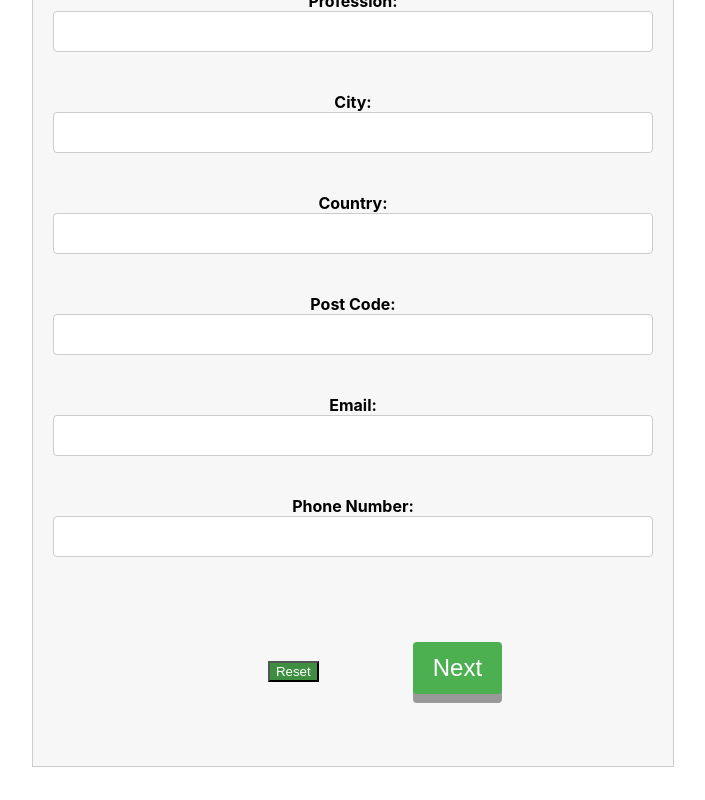
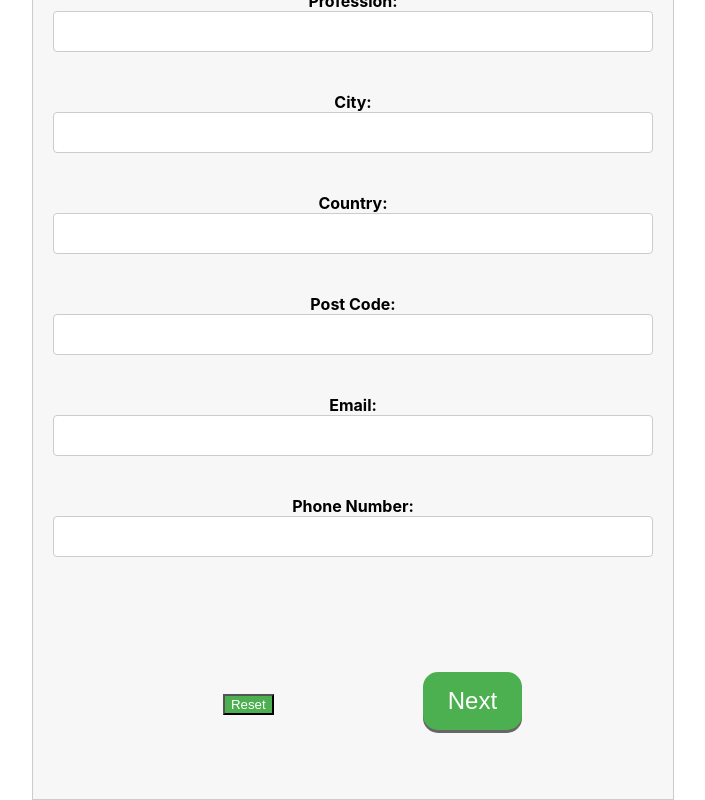
Before and after one commit to Yazan-SNJ/Resume-Builder, a React (Create React App) app: page / in a window 1280 px wide. Shown: the part 560-1360 px from the top of the page, without its empty margins (287-992 px from the left). Before the commit the page ends 1327 px from the top, so only its background shows below. Built offline with nearby package versions, Linux system fonts and the light colour scheme.

Commit message:
validation complete on ResumeForm Component

```diff
--- a/src/components/ButtonBar/ButtonBar.css
+++ b/src/components/ButtonBar/ButtonBar.css
@@ -10,7 +10,7 @@
   background-color: #4caf50;
   border: none;
   border-radius: 15px;
-  box-shadow: 0 9px #999;
+  box-shadow: 0 3px #666;
   margin-left: 30px;
   margin-top: 30px;
 }
@@ -20,7 +20,6 @@
 }
 
 .button:active {
-  background-color: #3e8e41;
   box-shadow: 0 5px #666;
   transform: translateY(4px);
 }
--- a/src/components/ResumeForm.css
+++ b/src/components/ResumeForm.css
@@ -1,5 +1,5 @@
-   .button {
-    display: inline-block;
+/* .button {
+    display: flex;
     padding: 15px 25px;
     font-size: 24px;
     cursor: pointer;
@@ -7,13 +7,13 @@
     text-decoration: none;
     outline: none;
     color: #fff;
-    /* background-color: #4caf50; */
+    background-color: #4caf50;
     border: none;
-    /* border-radius: 50px;sss */
+    border-radius: 50px;
     box-shadow: 0 9px #999;
     margin-left: 30px;
     margin-top: 30px;
-  }
+  } */
 
 .button:hover {
   background-color: #3e8e41;
@@ -31,16 +31,41 @@
   transform: translateY(4px);
 }
 
+/* //////////////////////////////////////////// */
 .reset:active {
-    background-color: #3e8e41;
+  background-color: #4caf50;
   box-shadow: 0 5px #666;
   transform: translateY(4px);
 }
 
-  .reset{
-    margin: 4rem;    color: #fff;
-    color: #fff;
-    background-color: #3e8e41;
+.reset {
+  margin: 4rem;
+  background-color: #4caf50;
   color: #fff;
   cursor: pointer;
 }
+
+/* ///////////////////////////////////////////// */
+
+.next-button {
+  display: inline-block;
+  padding: 15px 25px;
+  font-size: 24px;
+  cursor: pointer;
+  text-align: center;
+  text-decoration: none;
+  outline: none;
+  color: #fff;
+  border: none;
+  margin-left: 30px;
+  margin-top: 30px;
+}
+
+.next-button.enabled:active {
+  transform: translateY(4px);
+}
+
+.next-button.disabled {
+  color: #666;
+  cursor: default;
+}
--- a/src/components/ResumeForm.jsx
+++ b/src/components/ResumeForm.jsx
@@ -1,24 +1,23 @@
-import React, { useReducer } from 'react';
-import './ResumeForm.css';
-import {useNavigate} from 'react-router-dom'
-
+import React, { useReducer, useState } from "react";
+import "./ResumeForm.css";
+import { useNavigate } from "react-router-dom";
 
 const initialState = {
-  firstName: '',
-  surname: '',
-  profession: '',
-  city: '',
-  country: '',
-  postCode: '',
-  email: '',
-  phone: '',
+  firstName: "",
+  surname: "",
+  profession: "",
+  city: "",
+  country: "",
+  postCode: "",
+  email: "",
+  phone: "",
 };
 
 function reducer(state, action) {
   switch (action.type) {
-    case 'update':
+    case "update":
       return { ...state, [action.name]: action.value };
-    case 'reset':
+    case "reset":
       return initialState;
     default:
       return state;
@@ -27,23 +26,41 @@ function reducer(state, action) {
 
 function ResumeForm() {
   const [state, dispatch] = useReducer(reducer, initialState);
+  const [isFormComplete, setIsFormComplete] = useState(false);
+  const navigate = useNavigate();
 
   function handleInputChange(event) {
     const { name, value } = event.target;
-    dispatch({ type: 'update', name, value });
+    dispatch({ type: "update", name, value });
+
+    if (
+      state.firstName &&
+      state.surname &&
+      state.profession &&
+      state.city &&
+      state.country &&
+      state.postCode &&
+      state.email &&
+      state.phone
+    ) {
+      setIsFormComplete(true);
+    } else {
+      setIsFormComplete(false);
+    }
   }
 
   function handleSubmit(event) {
     event.preventDefault();
-    console.log(state);   // check the Submit Button on consol
-    navigate("/basestepper")
+
+    if (isFormComplete) {
+      navigate("/educationform");
+    }
   }
 
   function handleReset() {
-    dispatch({ type: 'reset' });
-    console.log(state)    // check the Reset Button on consol
+    dispatch({ type: "reset" });
   }
-  const navigate = useNavigate()
+
   return (
     <form onSubmit={handleSubmit}>
       <label>
@@ -126,103 +143,16 @@ function ResumeForm() {
         />
       </label>
       <br />
-
-            <input className='reset' type="button" value="Reset" onClick={handleReset} />
-            <input className='button' type="submit" value="Next" />
+      <button className="reset" type="button" onClick={handleReset}>
+        Reset
+      </button>
+      <div className={`next-button ${isFormComplete ? "enabled" : "disabled"}`}>
+        <button className="button" type="submit">
+          Next
+        </button>
+      </div>
     </form>
   );
 }
 
 export default ResumeForm;
-//     this.setState({
-//       [name]: value
-//     });
-//     localStorage.setItem(name, value);
-//   }
-
-//   handleSkillsChange = (event) => {
-//     const skills = event.target.value.split(',');
-//     this.setState({
-//       skills
-//     });
-//     localStorage.setItem('skills', JSON.stringify(skills));
-//   }
-
-//   handleExperienceChange = (event) => {
-//     const experience = event.target.value.split('\n');
-//     this.setState({
-//       experience
-//     });
-//     localStorage.setItem('experience', JSON.stringify(experience));
-//   }
-
-//   handleSubmit = (event) => {
-//     event.preventDefault();
-//     // Do something with the form data here, such as sending it to a server
-//     // const doc = new pdf();
-//     // doc.text(`Name: ${this.state.name}`, 10, 10);
-//     // doc.text(`Email: ${this.state.email}`, 10, 20);
-//     // doc.text(`Birthday: ${this.state.birthday}`, 10, 30);
-//     // doc.text(`Skills: ${this.state.skills.join(', ')}`, 10, 40);
-//     // doc.text(`Experience: ${this.state.experience.join(', ')}`, 10, 50);
-//     // doc.save(`${this.state.name}_resume.pdf`);
-//   }
-
-//   render() {
-//     return (
-//       <form onSubmit={this.handleSubmit}>
-//         <label>
-//           Name:
-//           <input
-//             type="text"
-//             name="name"
-//             value={this.state.name}
-//             onChange={this.handleInputChange}
-//           />
-//         </label>
-//         <br />
-//         <label>
-//           Email:
-//           <input
-//             type="email"
-//             name="email"
-//             value={this.state.email}
-//             onChange={this.handleInputChange}
-//           />
-//         </label>
-//         <br />
-//         <label>
-//           Birthday:
-//           <input
-//             type="date"
-//             name="birthday"
-//             value={this.state.birthday}
-//             onChange={this.handleInputChange}
-//           />
-//         </label>
-//         <br />
-//         <label>
-//           Skills:
-//           <textarea
-//             name="skills"
-//             value={this.state.skills.join(',')}
-//             onChange={this.handleSkillsChange}
-//           />
-//         </label>
-//         <br />
-//         <label>
-//           Experience:
-//           <textarea
-//             name="experience"
-//             value={this.state.experience.join('\n')}
-//             onChange={this.handleExperienceChange}
-//           />
-//         </label>
-//         <br />
-//         <input type="submit" value="Submit" />
-//       </form>
-//     );
-//   }
-// }
-
-// export default ResumeForm;
--- a/src/components/StepperBar.jsx
+++ b/src/components/StepperBar.jsx
@@ -1,34 +1,34 @@
-import React, { useReducer } from 'react';
-import './StepperBar.css'
+import React, { useReducer } from "react";
+import "./StepperBar.css";
 
 const initialState = {
-    currentIndex: 0
-}
+  currentIndex: 0,
+};
 
 const reducer = (state, action) => {
-    switch(action.type) {
-        case 'increment':
-            return { currentIndex: state.currentIndex + 1 }
-        case 'decrement':
-            return { currentIndex: state.currentIndex - 1 }
+  switch (action.type) {
+    case "increment":
+      return { currentIndex: state.currentIndex + 1 };
+    case "decrement":
+      return { currentIndex: state.currentIndex - 1 };
     default:
       return state;
   }
-}
+};
 
 const StepperBar = () => {
+  const [state] = useReducer(reducer, initialState);
 
-    const [state, dispatch] = useReducer(reducer, initialState)
-
-    const firstCss = state.currentIndex === 0 ? "stepper-item completed" : "stepper-item active"
-    const secondCss = state.currentIndex === 1 ? "stepper-item completed" : "stepper-item active"
-    const thirdCss = state.currentIndex === 2 ? "stepper-item completed" : "stepper-item active"
-    const fourthCss = state.currentIndex === 3 ? "stepper-item completed" : "stepper-item active"
-
-
+  const firstCss =
+    state.currentIndex === 0 ? "stepper-item completed" : "stepper-item active";
+  const secondCss =
+    state.currentIndex === 1 ? "stepper-item completed" : "stepper-item active";
+  const thirdCss =
+    state.currentIndex === 2 ? "stepper-item completed" : "stepper-item active";
+  const fourthCss =
+    state.currentIndex === 3 ? "stepper-item completed" : "stepper-item active";
 
   return (
-
     <div className="stepper-wrapper">
       <div className={firstCss}>
         <div className="step-counter">1</div>
@@ -46,86 +46,8 @@ const StepperBar = () => {
         <div className="step-counter">4</div>
         <div className="step-name">Fourth</div>
       </div>
+    </div>
+  );
+};
 
-      </div>
-       )
-      }
-
-      export default StepperBar
-
-      // ///////////////////////////////////////////////////////////
-
-
-
-// import React, { Component } from 'react';
-// import './StepperBar.css'
-
-
-// class StepperBar extends Component {
-
-//     constructor(props) {
-//         super(props);
-
-//         this.state = {
-//           currentIndex: 0
-//         };
-//     }
-
-
-//     render() {
-
-//         const firstCss = this.state.currentIndex === 0 ? "stepper-item completed" : "stepper-item active"
-//         const secondCss = this.state.currentIndex === 1 ? "stepper-item completed" : "stepper-item active"
-//         const thirdCss = this.state.currentIndex === 2 ? "stepper-item completed" : "stepper-item active"
-//         const fourthCss = this.state.currentIndex === 3 ? "stepper-item completed" : "stepper-item active"
-
-//     return (
-
-//         <div className="stepper-wrapper">
-//         <div className={firstCss}>
-//           <div className="step-counter">1</div>
-//           <div className="step-name">First</div>
-//         </div>
-//         <div className={secondCss}>
-//           <div className="step-counter">2</div>
-//           <div className="step-name">Second</div>
-//         </div>
-//         <div className={thirdCss}>
-//           <div className="step-counter">3</div>
-//           <div className="step-name">Third</div>
-//         </div>
-//         <div className={fourthCss}>
-//           <div className="step-counter">4</div>
-//           <div className="step-name">Fourth</div>
-//         </div>
-
-//       </div>
-//        )
-// }
-// }
-
-
-// export default StepperBar
-
-
-
-
-
-/*
--In the StepperBar component on my side, I removed the use of setTimeout and instead used useEffect and useReducer
-to handle the state of the current step and the form validation.
-
--This allows for better control of the component and its state, as well as improving performance.
--I also added the ability to move to the next step only if the form is valid.
--This is important as it ensures that the user completes the form correctly before moving on to the next step.
--I also added a Previous button that allows the user to go back to the previous step.
--Additionally, I added the formIsValid to the state and added a check in the useEffect hook to update the formIsValid depending on whether the form is valid or not.
--This allows us to disable the next button if the form is not valid and enable it if it is valid.
--This helps in making sure that the user cannot move to the next step without filling in the form correctly.
-
--In the StepperBar component, there is a button with the text "Previous" that allows the user to go back to the previous step in the form.
--This button is rendered in the StepperBar component and is only enabled when the current step is NOT the first step.
--This allows the user to navigate through the form, progressing and going back through the different steps as needed.
-
-
-*/
+export default StepperBar;
```
Also changed, not shown: src/components/EducationForm.jsx (+98 -43 lines), 1 other file (tests, documents, lock files or other folders). Lines whose indentation alone changed are shown as unchanged.
